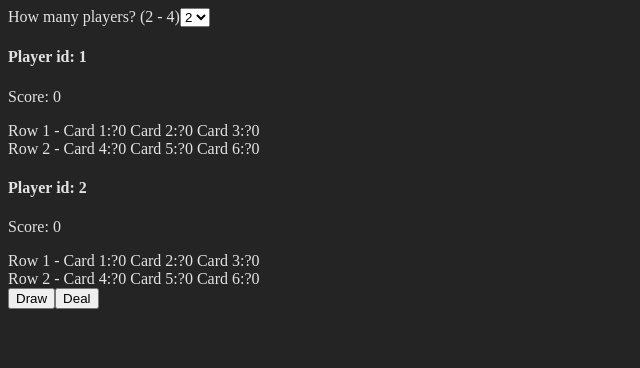
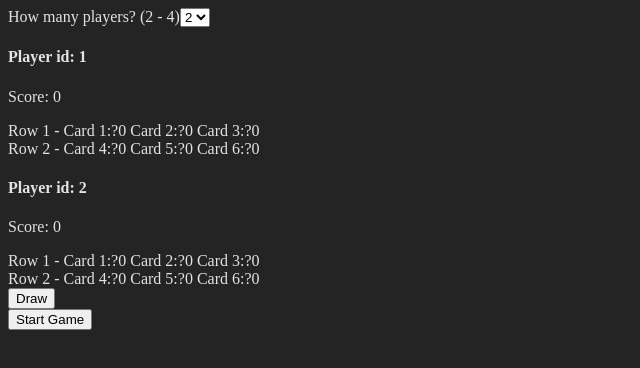
Before and after one commit to drewbrownie21/GolfCardGame, a React (Vite) app: page / in a window 1280 px wide. Shown: the top 368 px of the page, without its empty margins (0-640 px from the left). Built offline with nearby package versions, Linux system fonts and the light colour scheme.

Commit message:
Created a game start file to handle initial deal and picking initial player

```diff
--- a/src/App.tsx
+++ b/src/App.tsx
@@ -5,7 +5,7 @@ import { useEffect, useState } from "react";
 import type { Card } from "./factory/generateDeck";
 
 function App() {
-  const [deck, setDeck] = useState<Card[] | null>([]);
+  const [deck, setDeck] = useState<Card[]>([]);
   console.log("Deck Legth " + deck?.length);
 
   useEffect(() => {
@@ -15,7 +15,7 @@ function App() {
 
   return (
     <main>
-      <Game deck={deck} updateDeck={setDeck} onCardDrawn />
+      <Game deck={deck} updateDeck={setDeck} />
     </main>
   );
 }
--- a/src/components/Game/Game.tsx
+++ b/src/components/Game/Game.tsx
@@ -3,7 +3,7 @@ import { GenerateDeck, type Card } from "../../factory/generateDeck";
 import { GenerateTable } from "../../factory/generateTable";
 import { Setup } from "../Setup/Setup";
 import { Player } from "../Player/Player";
-import { InitialDeal } from "../Setup/InitialDeal";
+import { GameStart } from "./GameStart";
 
 type GameProps = {
   deck: Card[];
@@ -28,6 +28,8 @@ export function Game({ deck, updateDeck }: GameProps) {
   const [numPlayers, setNumPlayers] = useState<number | null>(2);
   const [discardDeck, setDiscardDeck] = useState<Card[]>([]);
   const [table, setTable] = useState<TableProps[]>([]);
+  const [initialDeal, setInitialDeal] = useState(false);
+  const [playersTurn, setPlayersTurn] = useState<number>();
 
   //   Initlize the basic table
   useEffect(() => {
@@ -66,18 +68,21 @@ export function Game({ deck, updateDeck }: GameProps) {
 
   return (
     <section>
-      <Setup setNumOfPlayers={setNumPlayers} />
+      <Setup setNumOfPlayers={setNumPlayers} gameStart={initialDeal} />
       <section>
         {table.map((row, index) => (
           <Player key={index} player={row.player} playerId={index + 1} />
         ))}
       </section>
       <button onClick={handleDraw}>Draw</button>
-      <InitialDeal
+      <GameStart
         setTable={setTable}
         setDeck={updateDeck}
         table={table}
         deck={deck}
+        setInitialDeal={setInitialDeal}
+        initialDeal={initialDeal}
+        setStartingPlayer={setPlayersTurn}
       />
     </section>
   );
--- /dev/null
+++ b/src/components/Game/GameStart.tsx
@@ -0,0 +1,65 @@
+import type { TableProps } from "./Game";
+import type { Card } from "../../factory/generateDeck";
+
+type GameStartProps = {
+  setTable: (table: TableProps[]) => void;
+  setDeck: (deck: Card[]) => void;
+  table: TableProps[];
+  deck: Card[];
+  setInitialDeal: (initialDeal: boolean) => void;
+  initialDeal: boolean;
+  setStartingPlayer: (startingPlayer: number) => void;
+};
+
+export function GameStart({
+  setTable,
+  setDeck,
+  table,
+  deck,
+  setInitialDeal,
+  initialDeal,
+  setStartingPlayer,
+}: GameStartProps) {
+  const handlePickingStartingPlayer = () => {
+    let pickedPlayer = table[Math.floor(Math.random() * table.length)].id;
+    console.log(pickedPlayer);
+    setStartingPlayer(pickedPlayer);
+  };
+
+  const handleInitialDeal = () => {
+    setInitialDeal(true);
+    const updatedTable = [...table];
+    let currentDeck = [...deck];
+
+    for (let row = 0; row < 2; row++) {
+      for (let col = 0; col < 3; col++) {
+        for (
+          let playerIndex = 0;
+          playerIndex < updatedTable.length;
+          playerIndex++
+        ) {
+          const cardDrawn = currentDeck.pop();
+          if (!cardDrawn) break;
+          const player = updatedTable[playerIndex];
+          player.player.hand[row][col] = cardDrawn;
+        }
+      }
+    }
+
+    setTable(updatedTable);
+    setDeck(currentDeck);
+  };
+
+  const handleGameStart = () => {
+    handlePickingStartingPlayer();
+    handleInitialDeal();
+  };
+
+  return (
+    <section>
+      <button onClick={handleGameStart} disabled={initialDeal}>
+        Start Game
+      </button>
+    </section>
+  );
+}
--- a/src/components/Setup/InitialDeal.tsx
+++ /dev/null
@@ -1,44 +0,0 @@
-import { type TableProps } from "../Game/Game";
-import type { Card } from "../../factory/generateDeck";
-
-type InitialDealProps = {
-  setTable: any;
-  setDeck: any;
-  table: TableProps[];
-  deck: Card[];
-};
-
-export function InitialDeal({
-  setTable,
-  setDeck,
-  table,
-  deck,
-}: InitialDealProps) {
-  /**
-   * initialDeal deals 6 cards per player, dealing 1 card per player until intial hands are at 6
-   */
-  const handleInitialDeal = () => {
-    const updatedTable = [...table];
-    let currentDeck = [...deck];
-
-    for (let row = 0; row < 2; row++) {
-      for (let col = 0; col < 3; col++) {
-        for (
-          let playerIndex = 0;
-          playerIndex < updatedTable.length;
-          playerIndex++
-        ) {
-          const cardDrawn = currentDeck.pop();
-          if (!cardDrawn) break;
-          const player = updatedTable[playerIndex];
-          player.player.hand[row][col] = cardDrawn;
-        }
-      }
-    }
-
-    setTable(updatedTable);
-    setDeck(currentDeck);
-  };
-
-  return <button onClick={handleInitialDeal}>Deal</button>;
-}
--- a/src/components/Setup/Setup.tsx
+++ b/src/components/Setup/Setup.tsx
@@ -1,8 +1,9 @@
 type SelectPlayersType = {
   setNumOfPlayers: (num: number) => void;
+  gameStart: boolean;
 };
 
-export function Setup({ setNumOfPlayers }: SelectPlayersType) {
+export function Setup({ setNumOfPlayers, gameStart }: SelectPlayersType) {
   const handlePlayerSelect = (e: any) => {
     setNumOfPlayers(e.target.value);
   };
@@ -10,7 +11,7 @@ export function Setup({ setNumOfPlayers }: SelectPlayersType) {
   return (
     <section>
       How many players? (2 - 4)
-      <select onChange={handlePlayerSelect}>
+      <select onChange={handlePlayerSelect} disabled={gameStart}>
         <option value={2}>2</option>
         <option value={3}>3</option>
         <option value={4}>4</option>
```
